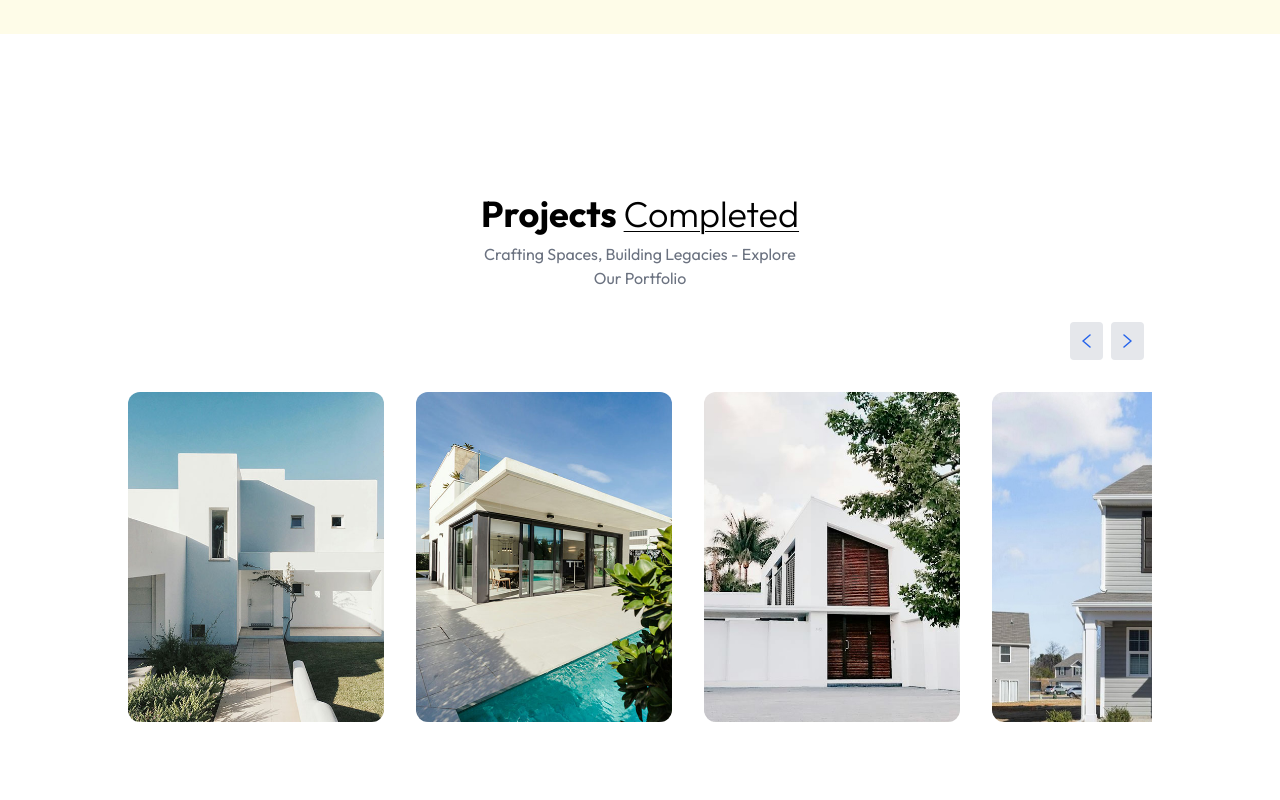
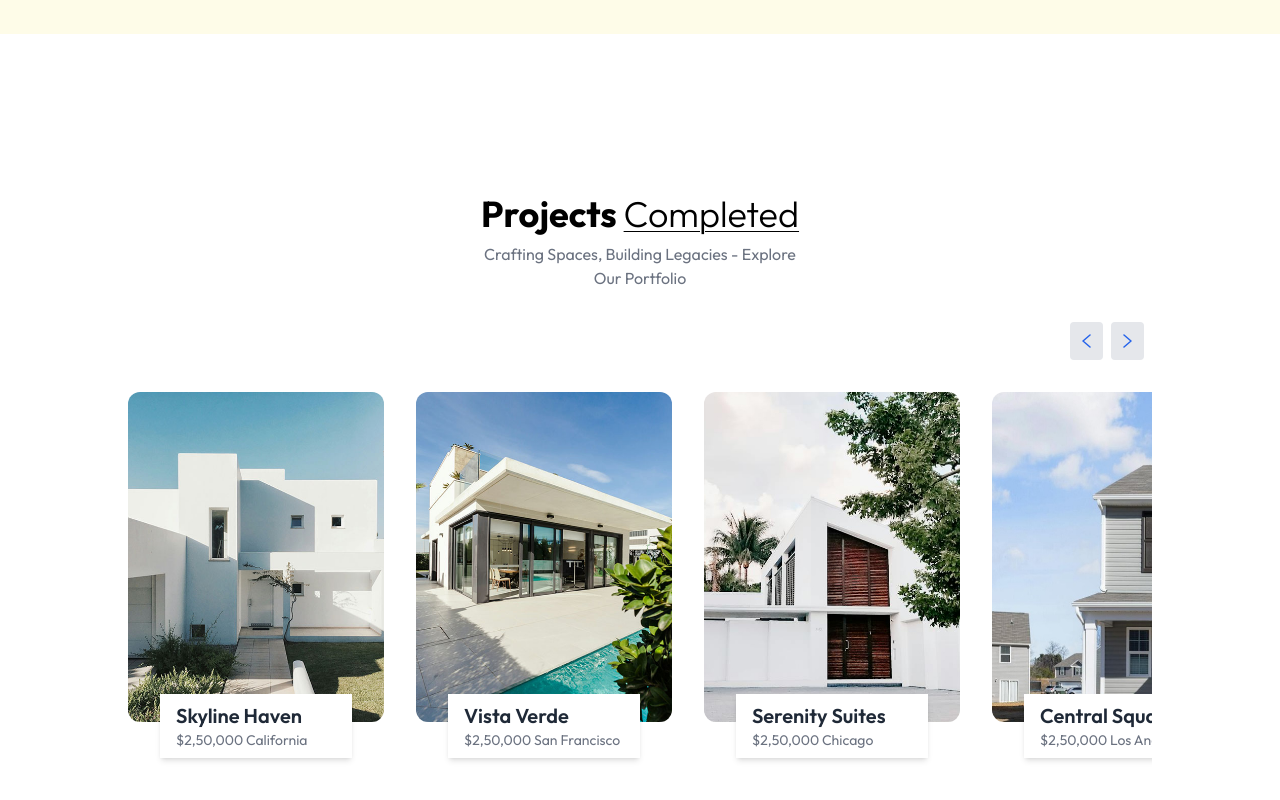
Before and after one commit to debarup24/Realestate-website, a React (Vite) app: page / in a window 1280 px wide. Shown: the part 1574-2374 px from the top of the page. Built offline with nearby package versions, Linux system fonts and the light colour scheme.

Commit message:
project slider

```diff
--- a/src/components/Projects.jsx
+++ b/src/components/Projects.jsx
@@ -1,7 +1,20 @@
-import React from "react";
+import React, { useEffect, useState } from "react";
 import { assets, projectsData } from "../assets/assets";
 
 const Projects = () => {
+  const [currentIndex, setCurrentIndex] = useState(0);
+  const [cardsToShow, setCardsToShow] = useState(1);
+
+  const nextProject = () => {
+    setCurrentIndex((prevIndex) => (prevIndex + 1) % projectsData.length);
+  };
+
+  const prevProject = () => {
+    setCurrentIndex((prevIndex) =>
+      prevIndex === 0 ? projectsData.length - 1 : prevIndex - 1
+    );
+  };
+
   return (
     <div className=" container mx-auto py-4 pt-20 px-6 md:px-20 lg:px-32 my-20 w-full overflow-hidden">
       <h1 className="text-2xl sm:text-4xl font-bold mb-2 text-center">
@@ -17,6 +30,7 @@
       {/* <-- Slider Button --> */}
       <div className="flex justify-end items-center mb-8">
         <button
+          onClick={prevProject}
           className="bg-gray-200 rounded mr-2 p-3"
           aria-label="Previous Project"
         >
@@ -24,6 +38,7 @@
         </button>
 
         <button
+          onClick={nextProject}
           className="bg-gray-200 rounded mr-2 p-3"
           aria-label="Next Project"
         >
@@ -33,17 +48,32 @@
 
       {/* <-- Project Slider Container -->  */}
       <div className="overflow-hidden ">
-        <div className="flex gap-8 transition-transform duration-500 ease-in-out">
+        <div
+          className="flex gap-8 transition-transform duration-500 ease-in-out"
+          style={{
+            transform: `translateX(-${(currentIndex * 100) / cardsToShow}%)`,
+          }}
+        >
           {projectsData.map((project, index) => (
             <div
               key={index}
               className=" relative flex-shrink-0 w-full sm:w-1/4"
             >
               <img
-                className=" rounded-xl "
+                className=" rounded-xl w-full h-auto mb-14 "
                 src={project.image}
                 alt={project.title}
               />
+              <div className="absolute left-0 right-0 bottom-5 flex justify-center ">
+                <div className=" inline-block bg-white w-3/4 px-4 py-2 shadow-md">
+                  <h2 className="text-xl font-semibold text-gray-800 ">
+                    {project.title}
+                  </h2>
+                  <p className=" text-gray-500 text-sm ">
+                    {project.price} <span></span> {project.location}
+                  </p>
+                </div>
+              </div>
             </div>
           ))}
         </div>
```
